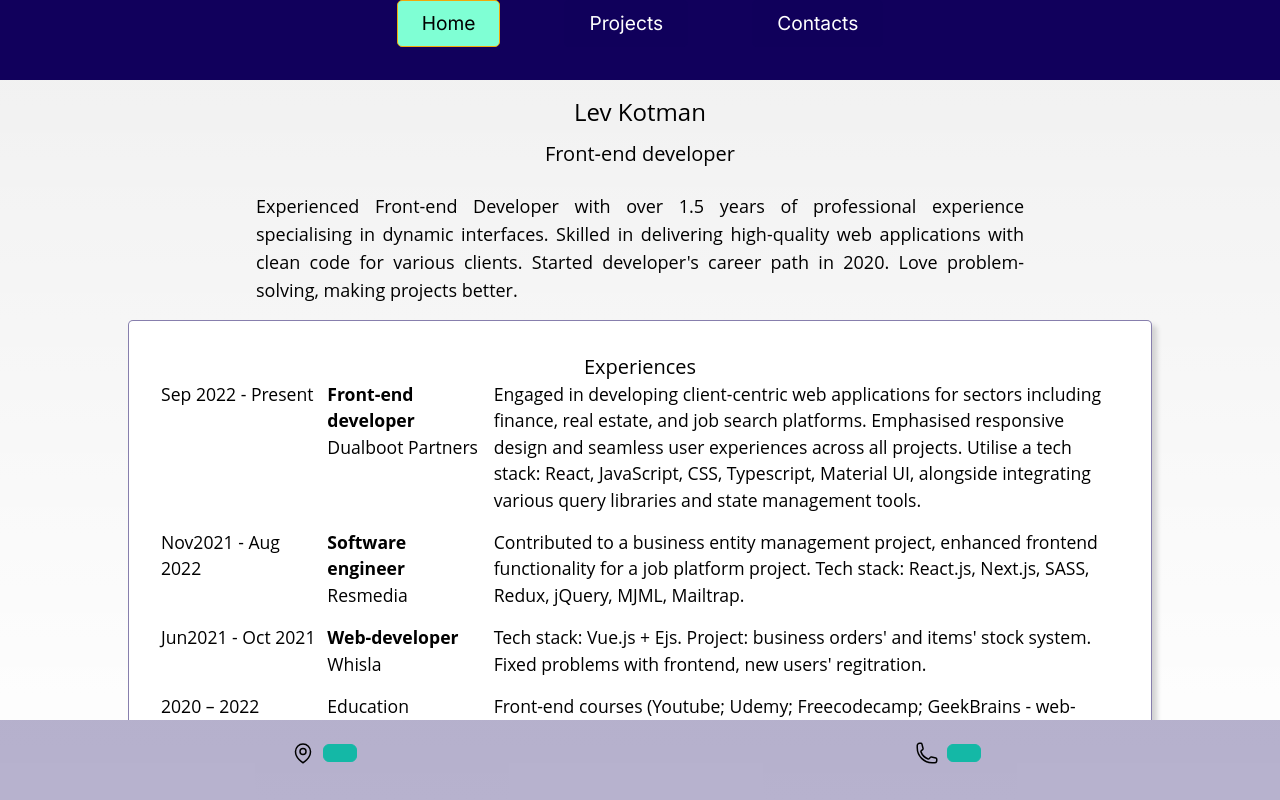
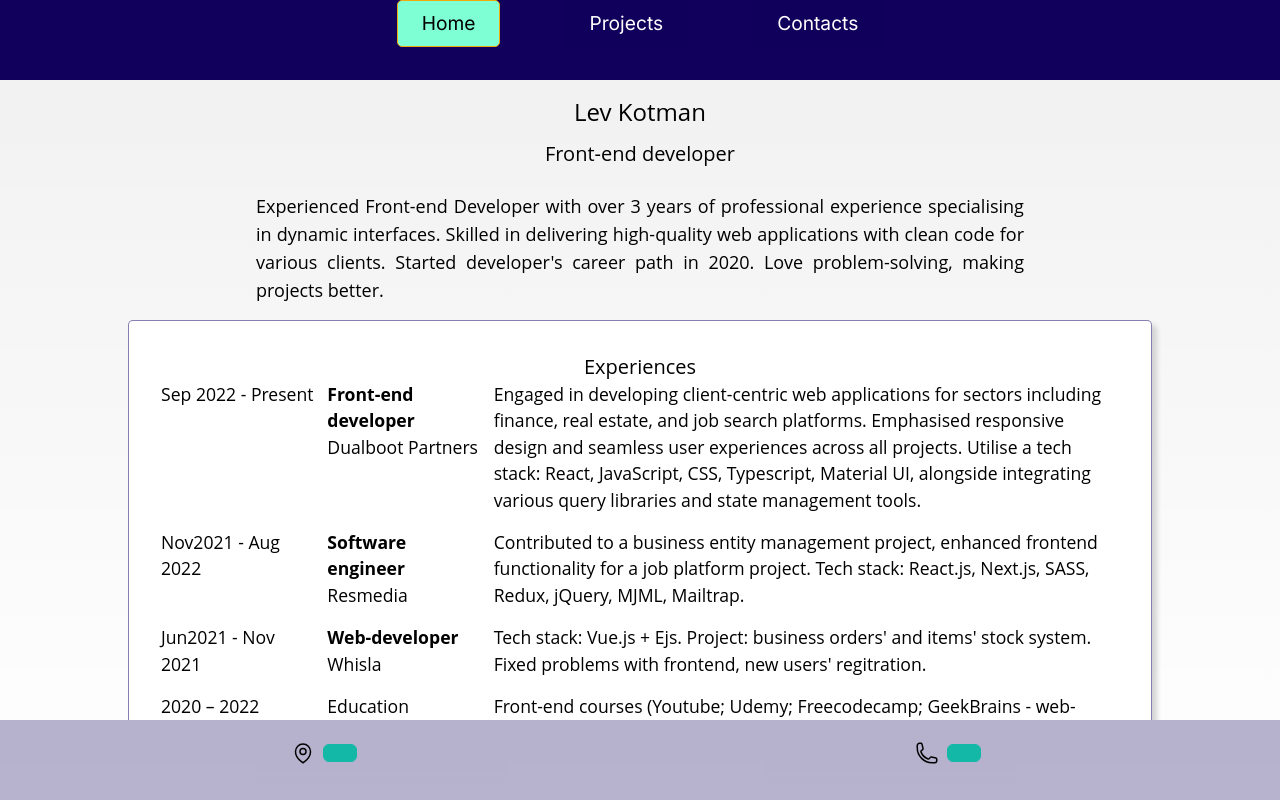
Before and after one commit to leokotman/frontend-portfolio-next, a Next.js app: page / in a window 1280 px wide. Built offline with nearby package versions, Linux system fonts and the light colour scheme; no server answers; the database is empty.

Commit message:
update main info

```diff
--- a/src/app/_lib/constants.ts
+++ b/src/app/_lib/constants.ts
@@ -12,11 +12,11 @@ export const EXPERIENCES: IExperience[] = [
     dates: 'Nov2021 - Aug 2022',
     position: 'Software engineer',
     description:
-      "Contributed to a business entity management project, enhanced frontend functionality for a job platform project. Tech stack: React.js, Next.js, SASS, Redux, jQuery, MJML, Mailtrap.",
+      'Contributed to a business entity management project, enhanced frontend functionality for a job platform project. Tech stack: React.js, Next.js, SASS, Redux, jQuery, MJML, Mailtrap.',
     company: 'Resmedia',
   },
   {
-    dates: 'Jun2021 - Oct 2021',
+    dates: 'Jun2021 - Nov 2021',
     position: 'Web-developer',
     description:
       "Tech stack: Vue.js + Ejs. Project: business orders' and items' stock system. Fixed problems with frontend, new users' regitration.",
@@ -49,13 +49,15 @@ export const EXPERIENCES: IExperience[] = [
 export const SKILLS = {
   hardSkills: [
     'HTML5',
-    'CSS3, SCSS',
+    'CSS3, SASS, JSS',
+    'Git',
     'JavaScript',
     'ReactJS',
     'Typescript',
     'State management (Redux/Zustand)',
     'RESTful APIs (Axios, React-query)',
     'CSS libraries/frameworks (MUI, Bootstrap)',
+    'Axios',
   ],
   softSkills: [
     'Analytical mind',
--- a/src/app/page.tsx
+++ b/src/app/page.tsx
@@ -13,7 +13,7 @@ export default function Home() {
         <h1 className="text-2xl mb-3">Lev Kotman</h1>
         <h2 className="text-xl mb-6">Front-end developer</h2>
         <p className="max-w-screen-md container mx-auto text-justify text-lg">
-          Experienced Front-end Developer with over 1.5 years of professional
+          Experienced Front-end Developer with over 3 years of professional
           experience specialising in dynamic interfaces. Skilled in delivering
           high-quality web applications with clean code for various clients.
           Started developer&apos;s career path in 2020. Love problem-solving,
```
